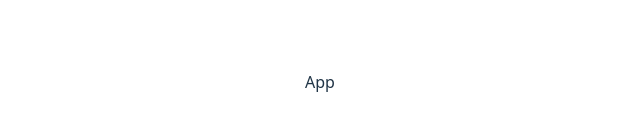
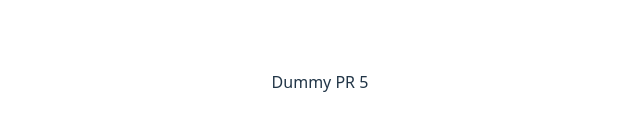
Before and after one commit to cozy-ito/auto-assign-test, a React (Vite) app: page / in a window 1280 px wide. Shown: the part 318-448 px from the top of the page, without its empty margins (320-960 px from the left). Built offline with nearby package versions, Linux system fonts and the light colour scheme.

Commit message:
feat(test) Dummy PR 5 추가

```diff
--- a/src/App.jsx
+++ b/src/App.jsx
@@ -1,7 +1,11 @@
 import "./App.css";
 
 function App() {
-  return <div>App</div>;
+  return (
+    <div>
+      <div>Dummy PR 5</div>
+    </div>
+  );
 }
 
 export default App;
```
